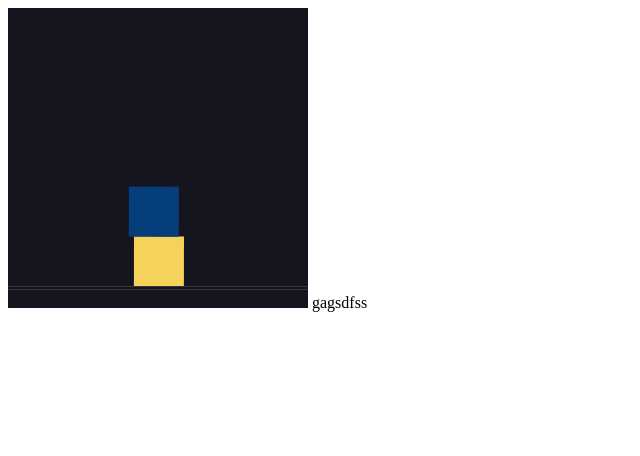
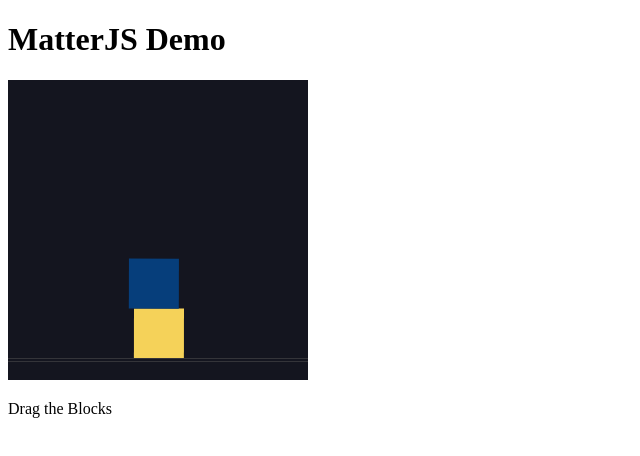
Before and after one commit to petercole3/matter-js-demo, a website: page index.html in a window 1280 px wide. Shown: the whole page, without its empty margins (0-640 px from the left). Drawn offline with nearby package versions, Linux system fonts and the light colour scheme.

Commit message:
cleaned html and readme additions

```diff
--- a/index.html
+++ b/index.html
@@ -10,8 +10,9 @@
 </head>
 
 <body onload="startSimulation()">
+  <h1>MatterJS Demo</h1>
   <canvas id="scene"></canvas>
-  gagsdfss
+  <p>Drag the Blocks</p>
 </body>
 
 </html>
```
Also changed, not shown: README.md.
